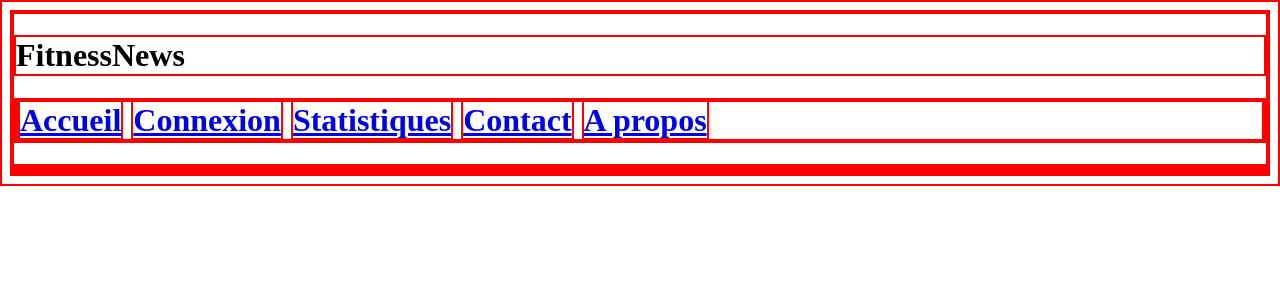
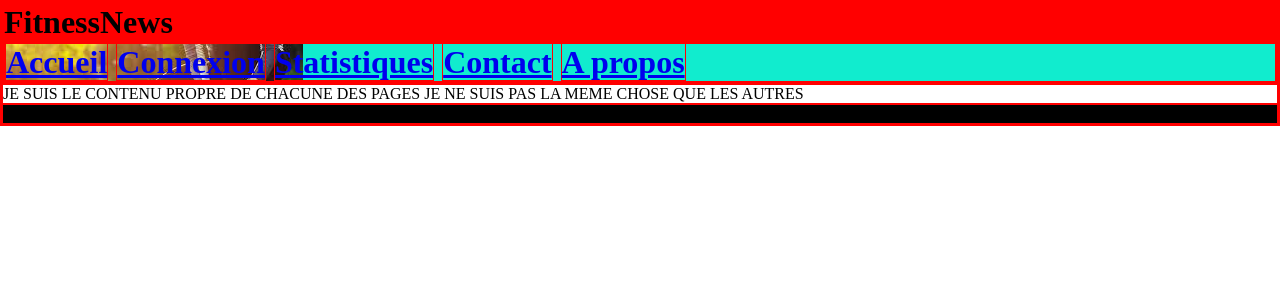
Before and after one commit to YacineAkki/Project_Web_MIASHS, a PHP site: page /templates/Statistiques.html in a window 1280 px wide. Shown: the top 300 px of the page. Run offline with PHP 8.4, Linux system fonts and the light colour scheme.

Commit message:
résolution d'un conflit
avancement du header et barre de navigation

Ajout d'une classe menu pour la nav

```diff
--- a/styles/BasicStructure.css
+++ b/styles/BasicStructure.css
@@ -1,3 +1,33 @@
 *{
-	border: 2px red solid;
+	border: 1px red solid;
+	margin:0px;
+	padding: 0px;
 }
+
+/** Titre de notre Site affichez en tête des pages*/
+#TitreduSite{
+	background-color: red;
+}
+
+/** */
+header{
+	background-color: #11ECCE;
+	background-image: url('../ressources/HeaderImg1.jfif');
+	background-repeat: no-repeat;
+}
+
+footer{
+	background-color: black;
+}
+
+.nav{
+	background-color: #95D100;
+	text-align: center;
+}
+
+.nav a{
+	text-decoration: none;
+	font-size: 20px;
+	background-color: red;
+	color : blue;
+}
--- a/templates/Connexion.html
+++ b/templates/Connexion.html
@@ -10,7 +10,7 @@
 
         <h1>FitnessNews<h1/>
 
-        <nav>
+        <nav class="menu">
           <a href="../index.html">Accueil</a>
           <a href="Connexion.html">Connexion</a>
           <a href="Statistiques.html">Statistiques</a>
@@ -38,7 +38,7 @@
 
 
     <footer>
-
+      JE SUIS DU CONTENU ET JE SUIS DANS CHACUNE DES PAGES DONC MON CONTENU EST LE MEME DANS CHAQUE PAGE
     </footer>
 
 
--- a/templates/Statistiques.html
+++ b/templates/Statistiques.html
@@ -7,9 +7,10 @@
 <body>
 	<header>
 
-        <h1>FitnessNews<h1/>
+        <h1 id="TitreduSite">FitnessNews<h1/>
 
-        <nav>
+
+        <nav class="menu">
           <a href="../index.html">Accueil</a>
           <a href="Connexion.html">Connexion</a>
           <a href="Statistiques.html">Statistiques</a>
@@ -19,12 +20,15 @@
 
     </header>
 
+
     <div class="container-pers">
+      JE SUIS LE CONTENU PROPRE DE CHACUNE DES PAGES JE NE SUIS PAS LA MEME CHOSE
+      QUE LES AUTRES
 
     </div>
 
     <footer>
-
+      JE SUIS DU CONTENU ET JE SUIS DANS CHACUNE DES PAGES DONC MON CONTENU EST LE MEME DANS CHAQUE PAGE
     </footer>
 
 
```
Also changed, not shown: index.html (+4 -3 lines), templates/A propos.html (+4 -3 lines), templates/Contact.html (+4 -3 lines), ressources/HeaderImg1.jfif (added).
